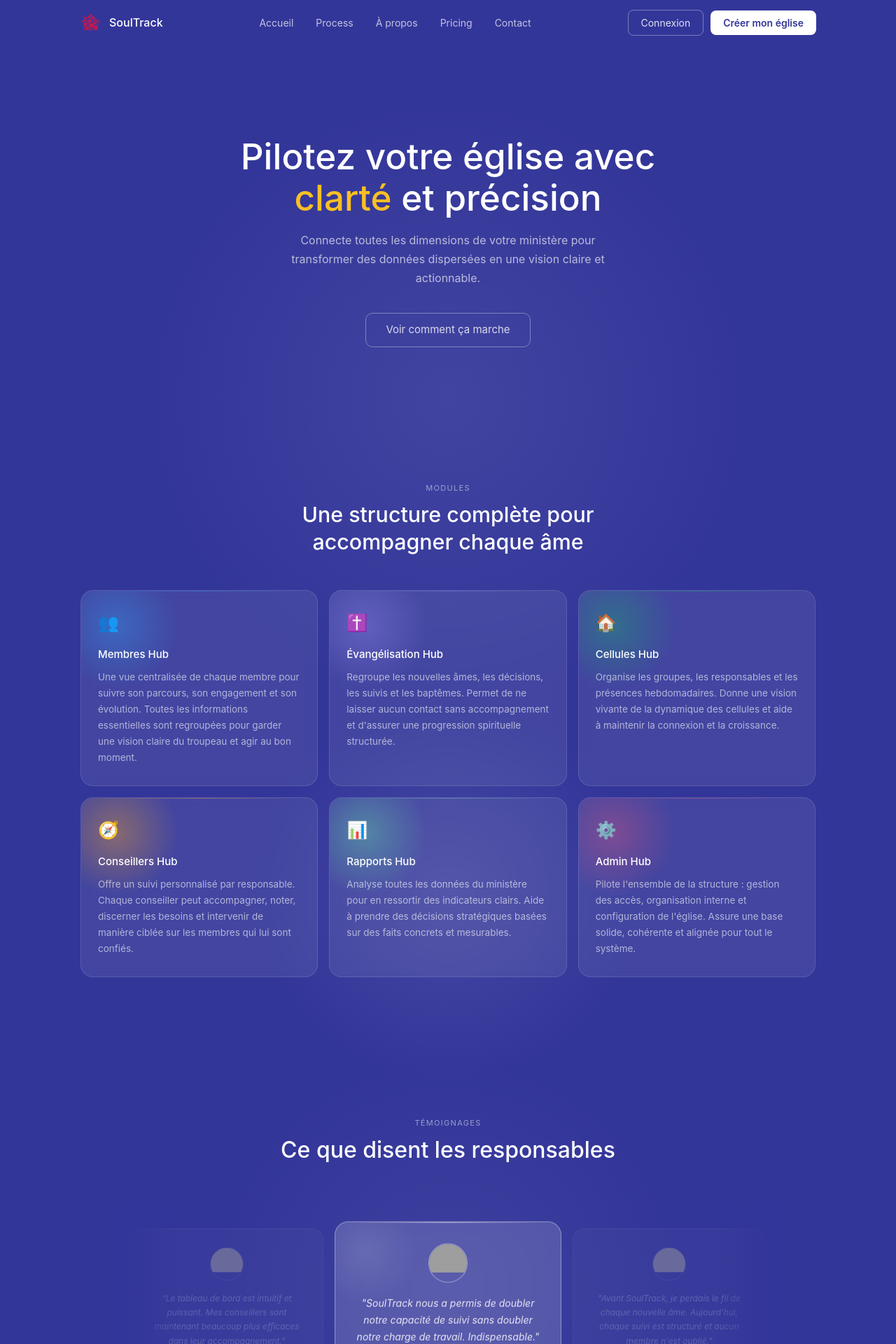
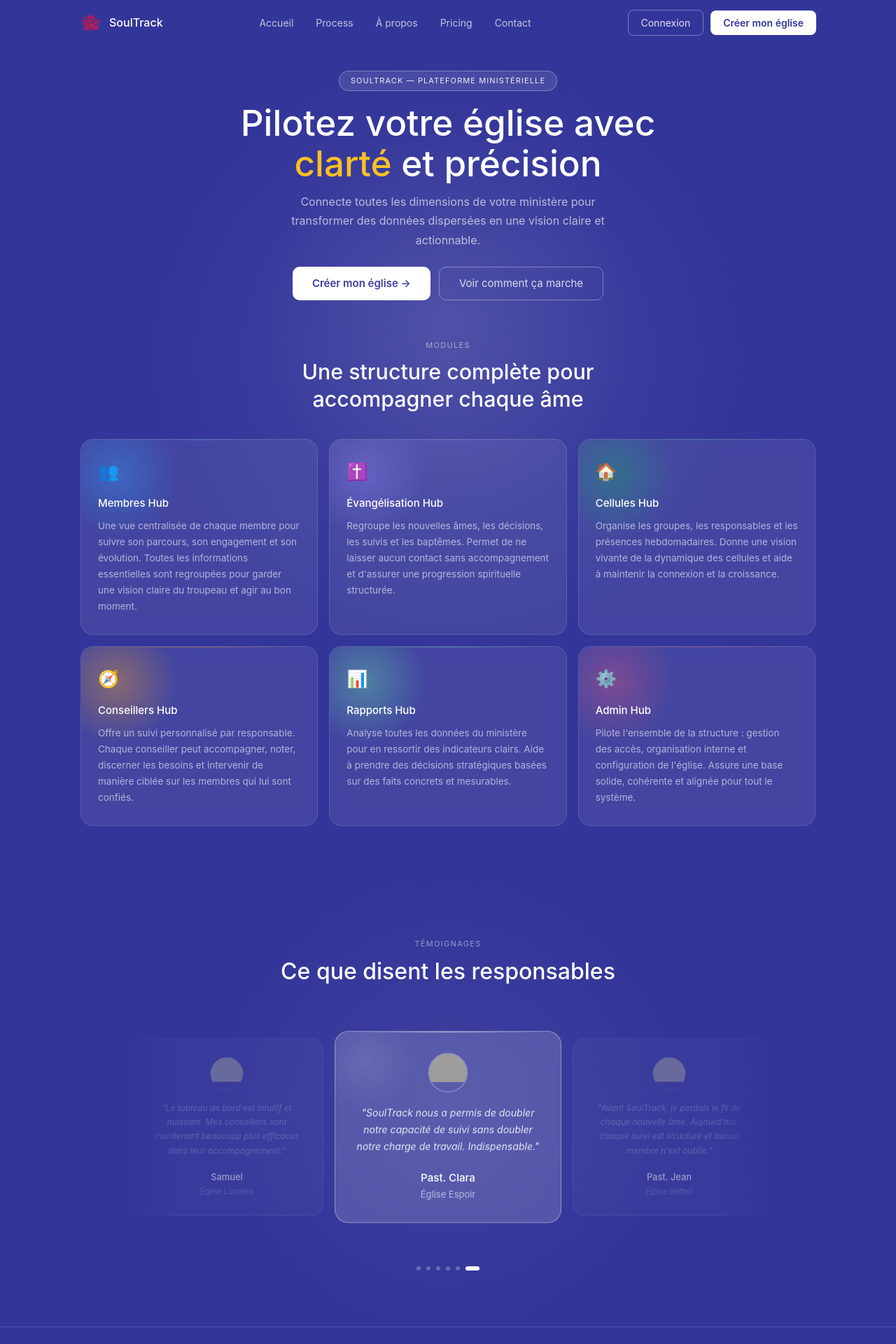
Before and after one commit to allanbavajee/soultrack, a Next.js app: page /HomePage in a window 1280 px wide. Shown: the top 1920 px of the page at 70% size. Built offline with nearby package versions, Linux system fonts and the light colour scheme; grey boxes are pictures that could not be loaded.

Commit message:
Update HomePage.js

```diff
--- a/pages/HomePage.js
+++ b/pages/HomePage.js
@@ -108,11 +108,11 @@ export default function HomePage() {
   return (
     <div style={{ background: "#333699", minHeight: "100vh", position: "relative", overflow: "hidden" }}>
 
-      {/* GLOW GLOBAL */}
+      {/* GLOW GLOBAL — derrière header + hero */}
       <div style={{
         position: "absolute", width: "900px", height: "900px", borderRadius: "50%",
         background: "radial-gradient(circle, rgba(255,255,255,0.07) 0%, transparent 68%)",
-        top: "120px", left: "50%", transform: "translateX(-50%)",
+        top: "60px", left: "50%", transform: "translateX(-50%)",
         pointerEvents: "none", zIndex: 0,
       }} />
 
@@ -176,36 +176,44 @@ export default function HomePage() {
       </header>
 
       {/* ───── HERO ───── */}
-      <section style={{ minHeight: "560px", display: "flex", flexDirection: "column", alignItems: "center", justifyContent: "center", textAlign: "center", padding: "80px 24px", position: "relative", zIndex: 1 }}>
-       <h1 style={{ fontSize: "clamp(2rem, 5vw, 3.2rem)", fontWeight: 500, color: "#fff", lineHeight: 1.15, maxWidth: "680px", marginBottom: "18px" }}>
+      <section style={{ minHeight: "380px", display: "flex", flexDirection: "column", alignItems: "center", justifyContent: "center", textAlign: "center", padding: "36px 24px 28px", position: "relative", zIndex: 1 }}>
+        <span style={{ color: "rgba(255,255,255,0.9)", fontSize: "11px", letterSpacing: "0.1em", textTransform: "uppercase", border: "0.5px solid rgba(255,255,255,0.3)", background: "rgba(255,255,255,0.1)", padding: "5px 16px", borderRadius: "20px", marginBottom: "16px" }}>
+          SoulTrack — Plateforme ministérielle
+        </span>
+        <h1 style={{ fontSize: "clamp(2rem, 5vw, 3.2rem)", fontWeight: 500, color: "#fff", lineHeight: 1.15, maxWidth: "680px", marginBottom: "12px" }}>
           Pilotez votre église avec <span style={{ color: "#fbbf24" }}>clarté</span> et précision
         </h1>
-        <p style={{ color: "rgba(255,255,255,0.65)", fontSize: "16px", maxWidth: "500px", lineHeight: 1.7, marginBottom: "36px" }}>
+        <p style={{ color: "rgba(255,255,255,0.65)", fontSize: "16px", maxWidth: "500px", lineHeight: 1.7, marginBottom: "24px" }}>
           Connecte toutes les dimensions de votre ministère pour transformer des données dispersées en une vision claire et actionnable.
         </p>
         <div style={{ display: "flex", gap: "12px", flexWrap: "wrap", justifyContent: "center" }}>
+          <button onClick={() => router.push("/SignupEglise")} style={{ background: "#fff", color: "#333699", border: "none", padding: "12px 28px", borderRadius: "10px", fontSize: "15px", fontWeight: 600, cursor: "pointer" }}>
+            Créer mon église →
+          </button>
           <button onClick={() => router.push("/comment-ca-marche")} style={{ background: "transparent", color: "rgba(255,255,255,0.8)", border: "0.5px solid rgba(255,255,255,0.35)", padding: "12px 28px", borderRadius: "10px", fontSize: "15px", cursor: "pointer" }}>
             Voir comment ça marche
           </button>
         </div>
       </section>
 
-{/* GLOW HERO */}
-<div style={{
-  position: "absolute",
-  width: "600px",
-  height: "600px",
-  borderRadius: "50%",
-  background: "radial-gradient(circle, rgba(255,255,255,0.09) 0%, transparent 65%)",
-  top: "50%",
-  left: "50%",
-  transform: "translate(-50%, -50%)",
-  pointerEvents: "none",
-  zIndex: 0,
-}} />
+      {/* GLOW entre hero et modules */}
+      <div style={{
+        position: "relative", zIndex: 1,
+        display: "flex", justifyContent: "center",
+        height: "0px", overflow: "visible",
+      }}>
+        <div style={{
+          width: "600px", height: "600px", borderRadius: "50%",
+          background: "radial-gradient(circle, rgba(255,255,255,0.08) 0%, transparent 65%)",
+          transform: "translateY(-50%)",
+          pointerEvents: "none",
+          position: "absolute",
+          top: 0,
+        }} />
+      </div>
 
       {/* ───── LABEL MODULES ───── */}
-      <div ref={addRef} style={{ textAlign: "center", padding: "64px 24px 48px", position: "relative", zIndex: 1 }}>
+      <div ref={addRef} style={{ textAlign: "center", padding: "28px 24px 20px", position: "relative", zIndex: 1 }}>
         <p style={{ color: "rgba(255,255,255,0.5)", fontSize: "11px", letterSpacing: "0.12em", textTransform: "uppercase", marginBottom: "10px" }}>Modules</p>
         <h2 style={{ color: "#fff", fontSize: "clamp(1.4rem, 3vw, 1.9rem)", fontWeight: 500, maxWidth: "500px", margin: "0 auto", lineHeight: 1.3 }}>
           Une structure complète pour accompagner chaque âme
@@ -213,7 +221,7 @@ export default function HomePage() {
       </div>
 
       {/* ───── CARDS MODULES ───── */}
-      <section style={{ padding: "0 24px 100px", position: "relative", zIndex: 1 }}>
+      <section style={{ padding: "16px 24px 80px", position: "relative", zIndex: 1 }}>
         <div style={{ display: "grid", gridTemplateColumns: "repeat(auto-fit, minmax(280px, 1fr))", gap: "16px", maxWidth: "1050px", margin: "0 auto" }}>
           {features.map((f, i) => (
             <div key={i} ref={addRef}
@@ -234,7 +242,7 @@ export default function HomePage() {
       </section>
 
       {/* ───── TÉMOIGNAGES ───── */}
-      <section style={{ padding: "100px 0", position: "relative", zIndex: 1 }}>
+      <section style={{ padding: "80px 0", position: "relative", zIndex: 1 }}>
         <div style={{
           position: "absolute", width: "700px", height: "700px", borderRadius: "50%",
           background: "radial-gradient(circle, rgba(255,255,255,0.05) 0%, transparent 68%)",
@@ -242,7 +250,7 @@ export default function HomePage() {
           pointerEvents: "none", zIndex: 0,
         }} />
 
-        <div ref={addRef} style={{ textAlign: "center", marginBottom: "56px", position: "relative", zIndex: 1 }}>
+        <div ref={addRef} style={{ textAlign: "center", marginBottom: "40px", position: "relative", zIndex: 1 }}>
           <p style={{ color: "rgba(255,255,255,0.5)", fontSize: "11px", letterSpacing: "0.12em", textTransform: "uppercase", marginBottom: "10px" }}>Témoignages</p>
           <h2 style={{ color: "#fff", fontSize: "clamp(1.5rem, 3vw, 2rem)", fontWeight: 500, maxWidth: "480px", margin: "0 auto", lineHeight: 1.3 }}>
             Ce que disent les responsables
@@ -300,11 +308,11 @@ export default function HomePage() {
       </section>
 
       {/* ───── CTA ───── */}
-      <section ref={addRef} style={{ borderTop: "0.5px solid rgba(255,255,255,0.15)", padding: "80px 24px", textAlign: "center", position: "relative", zIndex: 1 }}>
+      <section ref={addRef} style={{ borderTop: "0.5px solid rgba(255,255,255,0.15)", padding: "60px 24px", textAlign: "center", position: "relative", zIndex: 1 }}>
         <h2 style={{ color: "#fff", fontSize: "clamp(1.6rem, 3vw, 2.2rem)", fontWeight: 500, marginBottom: "12px" }}>
           Commencez dès aujourd'hui
         </h2>
-        <p style={{ color: "rgba(255,255,255,0.6)", maxWidth: "400px", margin: "0 auto 32px", lineHeight: 1.7, fontSize: "15px" }}>
+        <p style={{ color: "rgba(255,255,255,0.6)", maxWidth: "400px", margin: "0 auto 28px", lineHeight: 1.7, fontSize: "15px" }}>
           SoulTrack vous donne une vision vivante et stratégique pour guider votre église avec précision.
         </p>
         <button onClick={() => router.push("/SignupEglise")} style={{ background: "#fff", color: "#333699", border: "none", padding: "14px 36px", borderRadius: "10px", fontSize: "16px", fontWeight: 600, cursor: "pointer" }}>
```
